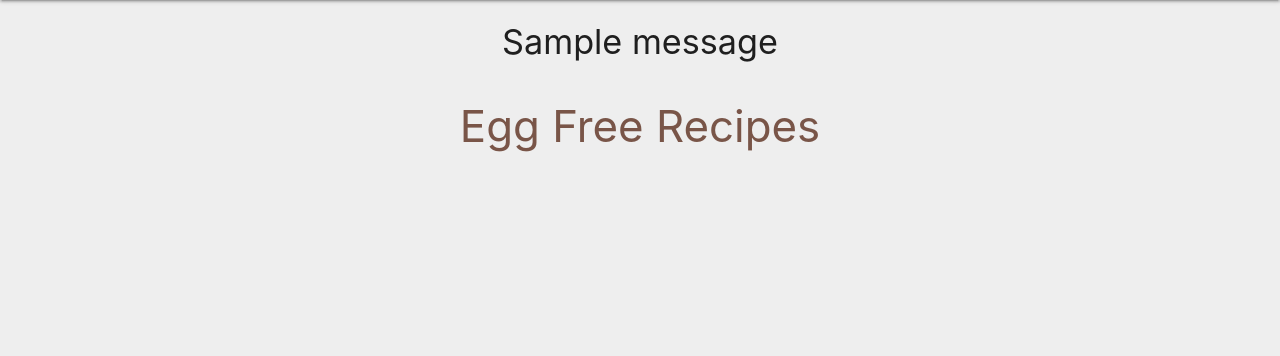
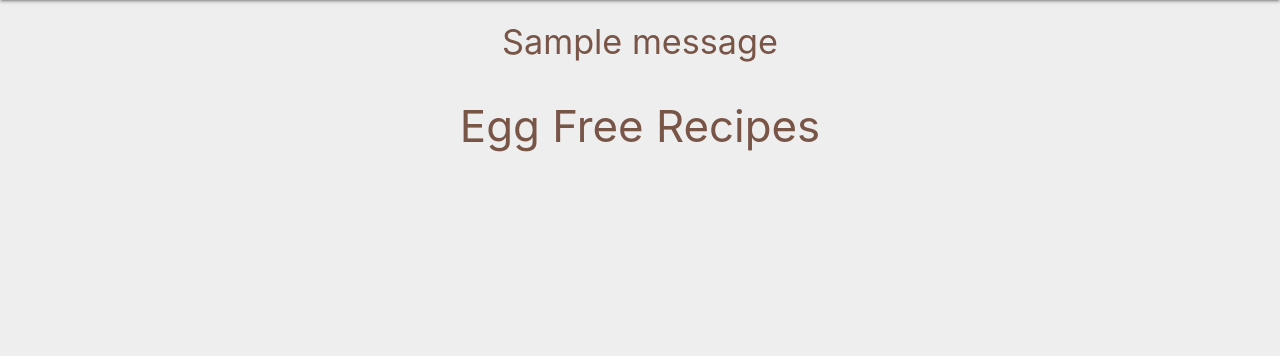
Before and after one commit to Hgoatly/RecipesWithout, a Flask app: page /egg_free in a window 1280 px wide. Shown: the part 64-420 px from the top of the page. Run offline with Flask 2, Linux system fonts and the light colour scheme; one stand-in notice (Sample message) is shown; a database or web service that is not in the repository returns one stand-in record (values such as "Sample title"); some libraries are stand-ins or nearby versions.

Commit message:
Change flash messages text colour to brown.

```diff
--- a/static/js/script.js
+++ b/static/js/script.js
@@ -7,6 +7,7 @@
     $('select').formSelect();
     $('.slider').slider({full_width: true});
     $('.modal').modal();
+    // end of copied code
 
     // code copied from CI 'Task Manager' mini project
     // custom code for Materialize select dropdown element
--- a/templates/base.html
+++ b/templates/base.html
@@ -66,7 +66,7 @@
     {% with messages=get_flashed_messages()%}
         {% if messages %}
             {% for message in messages %}
-                <h4 class="center-align">{{ message }}</h4>
+                <h4 class="center-align brown-text flash">{{ message }}</h4>
             {% endfor %}
 
         {% endif %}
```
